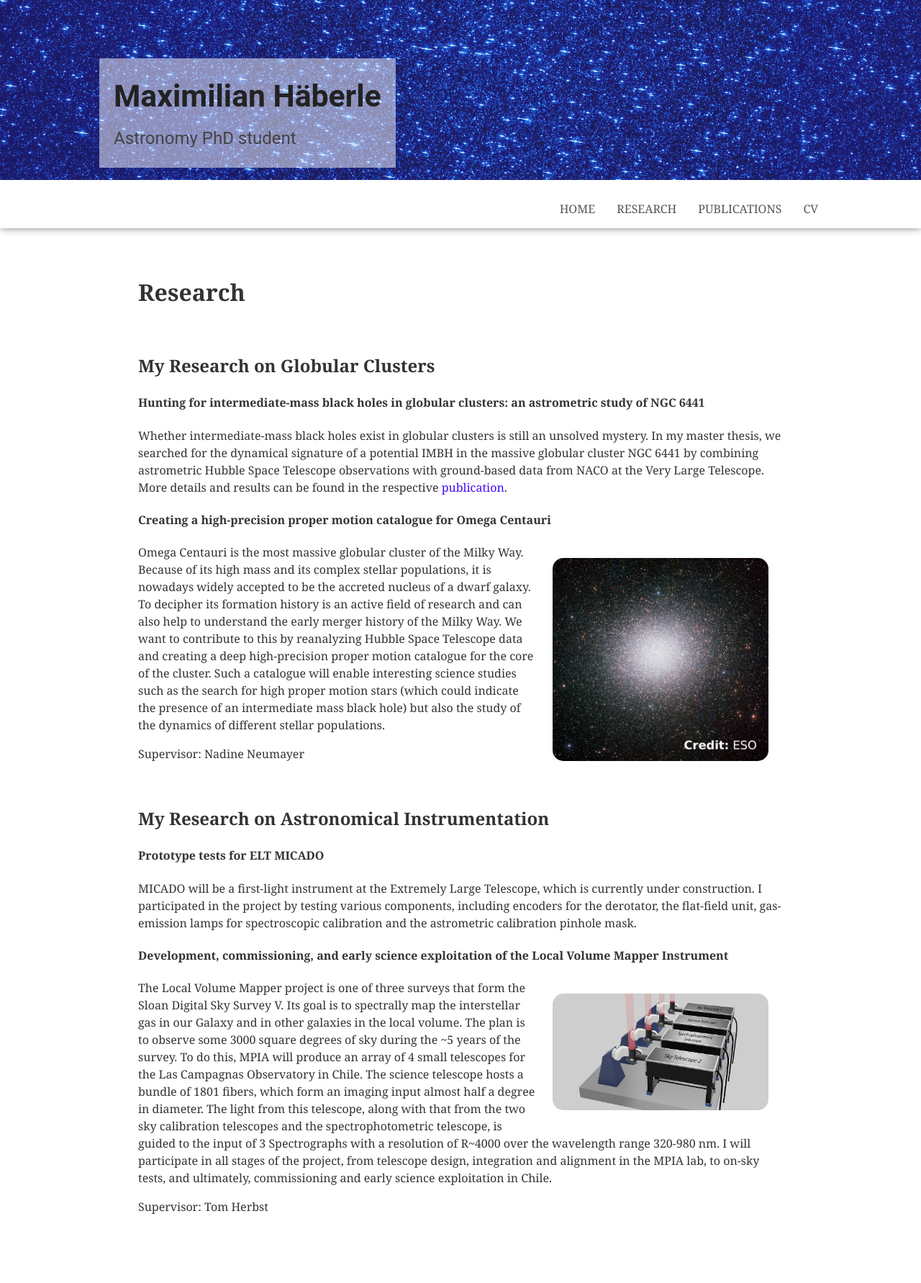
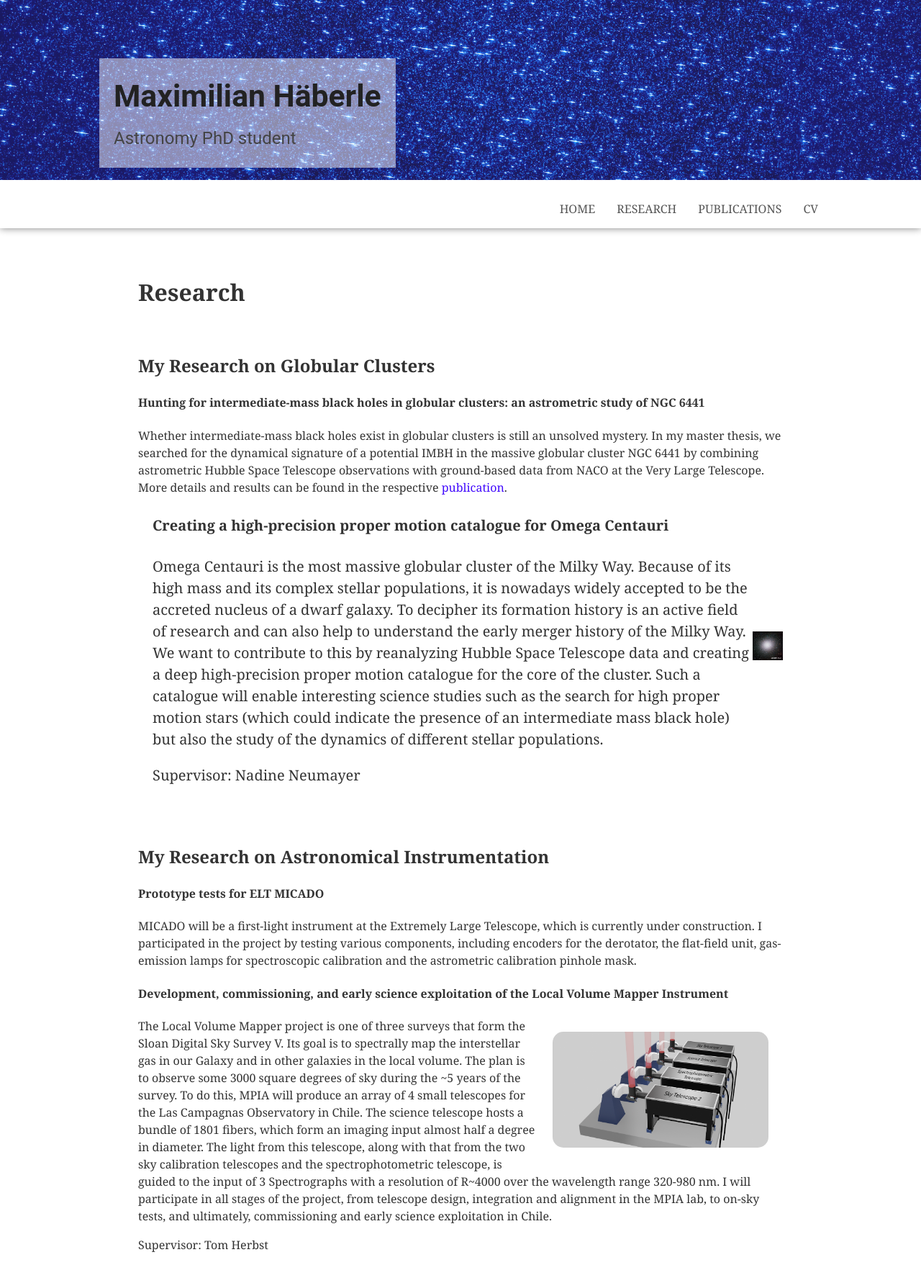
Before and after one commit to maxhaeberle/maxhaeberle.github.io, a Jekyll site: the page built from research.html, in a window 1280 px wide. Shown: the whole page at 72% size. Built offline with Jekyll 4.4.1, drawn with Linux system fonts in a browser that asks for light colours; before the commit the page ends 1729 px from its top, so only the background shows below that.

Commit message:
Try flexbox container

```diff
--- a/assets/css/style.css
+++ b/assets/css/style.css
@@ -154,6 +154,27 @@
   opacity: 1.0;
 }
 
+/* ---------- individual design: picture floating on the right ---------- */
+
+
+.container {
+  display: flex;
+  align-items: center;
+  justify-content: center
+}
+
+img {
+  max-width: 100%
+}
+
+.image {
+  flex-basis: 40%
+}
+
+.text {
+  font-size: 20px;
+  padding-left: 20px;
+}
 
 /* ---------- individual design: table ---------- */
 .table {
--- a/research.html
+++ b/research.html
@@ -10,15 +10,18 @@
 <h2 id="GC_research">My Research on Globular Clusters</h2>
 <h4>  Hunting for intermediate-mass black holes in globular clusters: an astrometric study of NGC 6441</h4>
 Whether intermediate-mass black holes exist in globular clusters is still an unsolved mystery. In my master thesis, we searched for the dynamical signature of a potential IMBH in the massive globular cluster NGC 6441 by combining astrometric Hubble Space Telescope observations with ground-based data from NACO at the Very Large Telescope. More details and results can be found in the respective <a href="https://ui.adsabs.harvard.edu/abs/2021MNRAS.503.1490H/abstract">publication</a>.
+<div class="container">
+<div class="text">
+<h4>Creating a high-precision proper motion catalogue for Omega Centauri</h4>
 
-<h4>Creating a high-precision proper motion catalogue for Omega Centauri</h4>
-<div class="img_right">
-	<img src="../assets/img/eso0844a.jpg" alt="">
-</div>
 <p>
   Omega Centauri is the most massive globular cluster of the Milky Way.  Because of its high mass and its complex stellar populations, it is nowadays widely accepted to be the accreted nucleus of a dwarf galaxy. To decipher its formation history is an active field of research and can also help to understand the early merger history of the Milky Way. We want to contribute to this by reanalyzing Hubble Space Telescope data and creating a deep high-precision proper motion catalogue for the core of the cluster. Such a catalogue will enable interesting science studies such as the search for high proper motion stars (which could indicate the presence of an intermediate mass black hole) but also the study of the dynamics of different stellar populations.</p>
 <p>Supervisor: Nadine Neumayer</p>
-
+</div>
+<div class="image">
+	<img src="../assets/img/eso0844a.jpg" alt="">
+</div>
+</div>
 <h2 id="Inst_research">My Research on Astronomical Instrumentation</h2>
 <h4>Prototype tests for ELT MICADO</h4>
 MICADO will be a first-light instrument at the Extremely Large Telescope, which is currently under construction. I participated in the project by testing various components, including encoders for the derotator, the flat-field unit, gas-emission lamps for spectroscopic calibration and the astrometric calibration pinhole mask.
```
